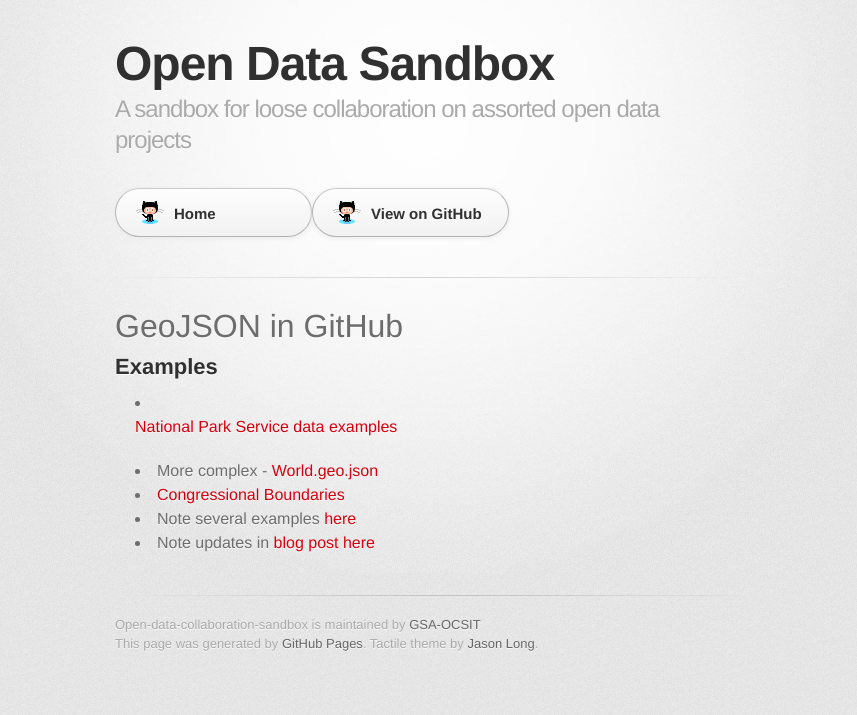
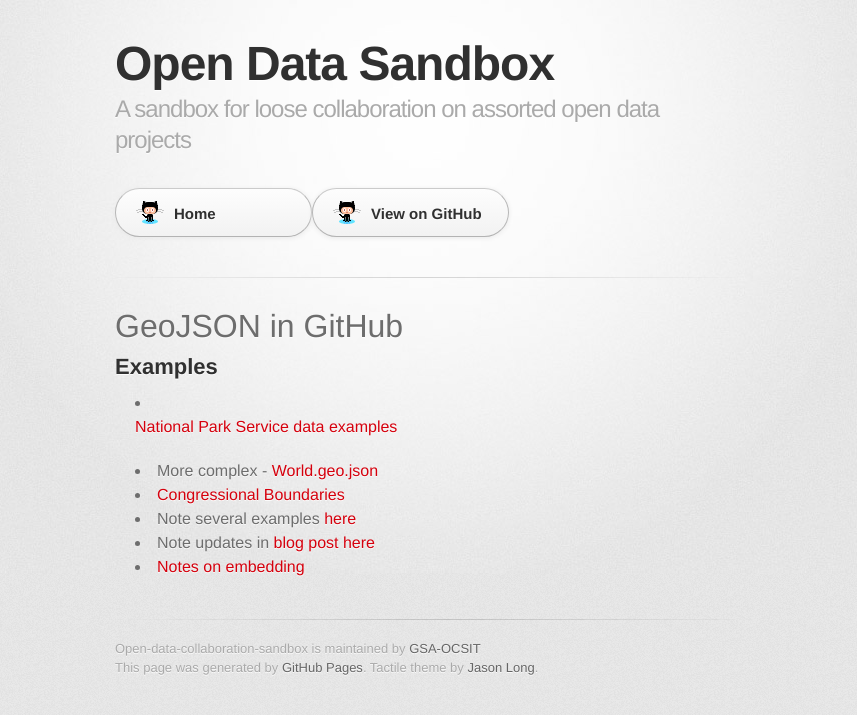
Before and after one commit to GSA/Open-Data-Collaboration-Sandbox, a Jekyll site: the page built from geojson-in-github.md, in a window 1280 px wide. Shown: the top 715 px of the page, without its empty margins (215-1072 px from the left). Built offline with Jekyll 4.4.1, drawn with Linux system fonts in a browser that asks for light colours; some web fonts are replaced.

Commit message:
Update geojson-in-github.md

```diff
--- a/geojson-in-github.md
+++ b/geojson-in-github.md
@@ -17,3 +17,4 @@
 * [Congressional Boundaries](https://github.com/JeffreyBLewis/congressional-district-boundaries)
 * Note several examples [here](https://github.com/stars/benbalter)
 * Note updates in [blog post here](https://help.github.com/articles/mapping-geojson-files-on-github)
+* [Notes on embedding](https://help.github.com/articles/mapping-geojson-files-on-github)
```
